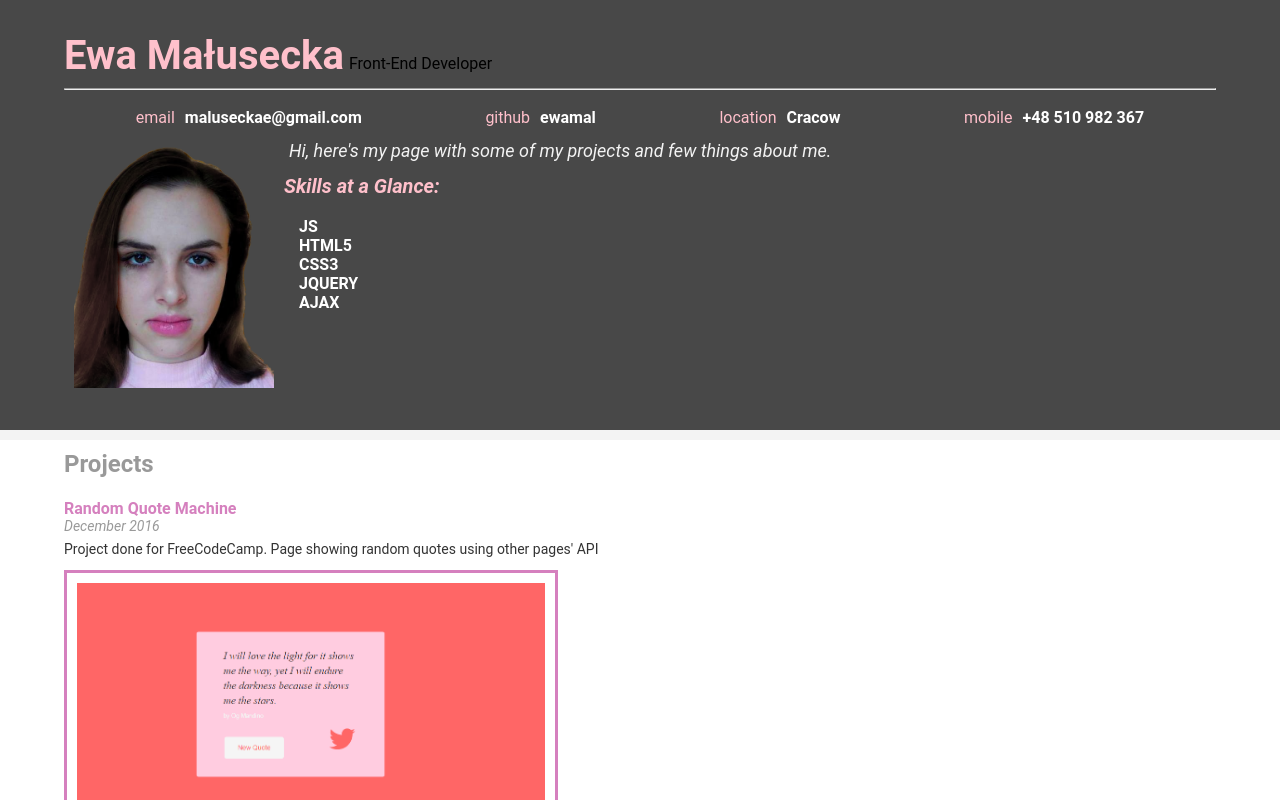
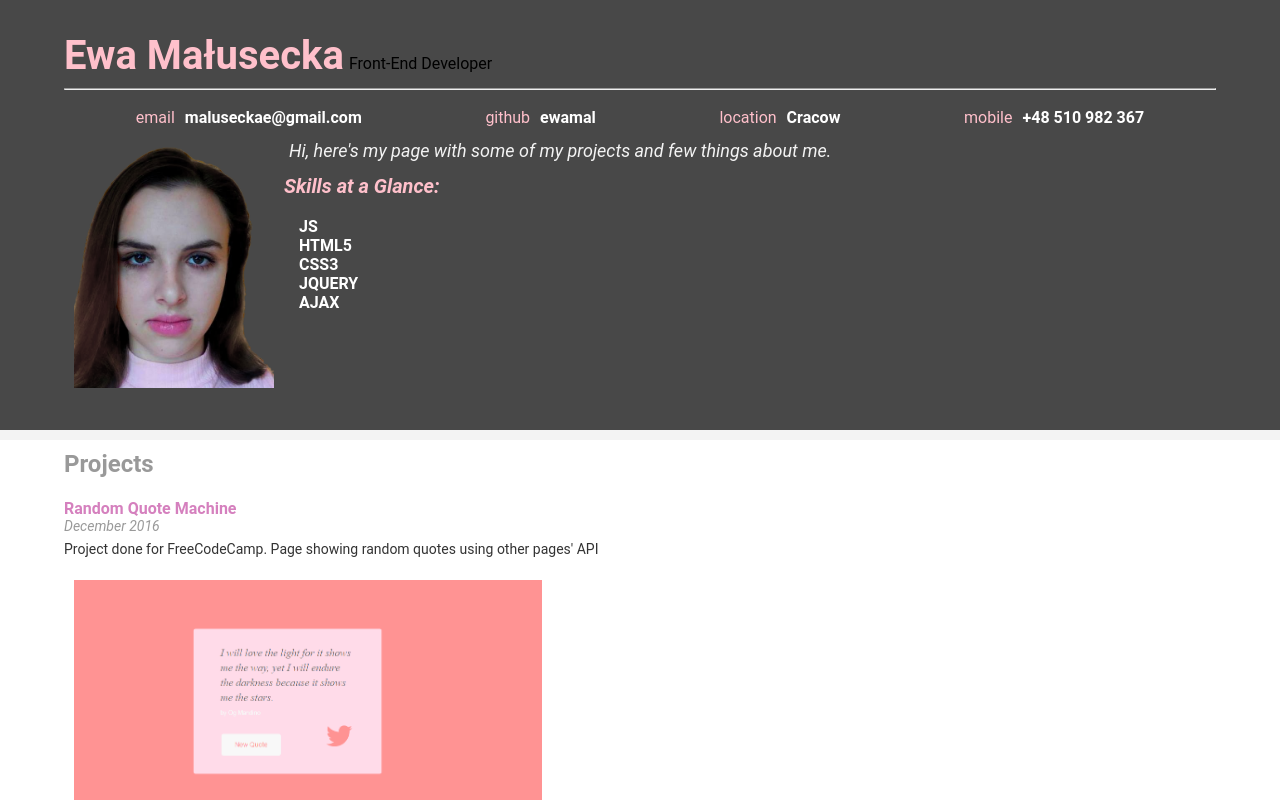
Before and after one commit to ewamal/my-online-resume, a plain HTML site: page index.html in a window 1280 px wide. In both pictures the pointer is over the picture 307 px from the left and 705 px from the top of the page. Shown: the top 800 px of the page. Drawn offline with Linux system fonts and the light colour scheme; some packages are replaced by stand-ins of ours.

Commit message:
Update style.css

```diff
--- a/css/style.css
+++ b/css/style.css
@@ -229,5 +229,5 @@ span {
 }
 
 .projectImg:hover {
-  border: solid;
+  opacity: 0.7;
 }
```
